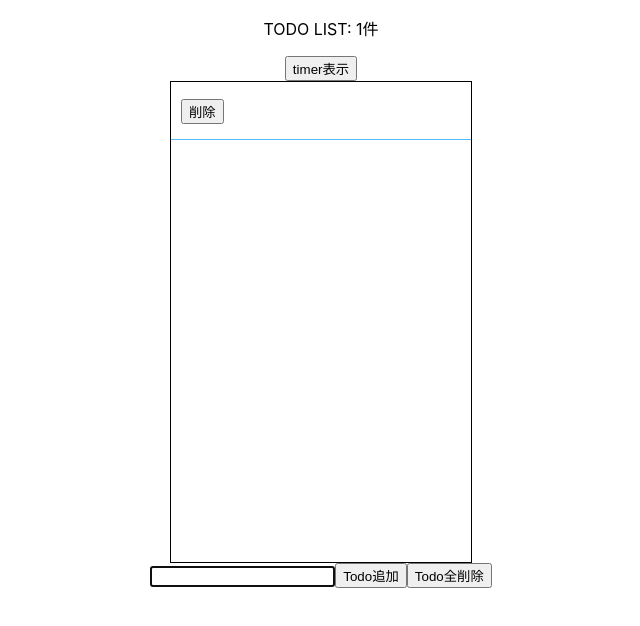
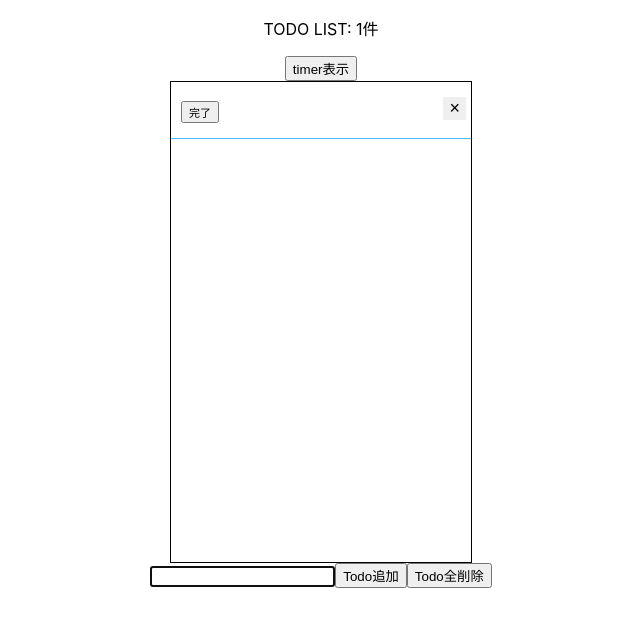
Before and after one commit to masaka-ghub/react-todo-ts, a React (Create React App) app: page / in a window 1280 px wide. Both pictures are taken after a click on the button "Todo追加". Shown: the top 626 px of the page, without its empty margins (319-959 px from the left). Built offline with nearby package versions, Linux system fonts and the light colour scheme.

Commit message:
10-2.完了ボタンを追加する

```diff
--- a/src/components/TodoItem.tsx
+++ b/src/components/TodoItem.tsx
@@ -1,19 +1,44 @@
 import React, { Dispatch } from "react";
-import { removeTodo, TodoActions } from "../reducers/TodoReducer";
+import { removeTodo, TodoActions, done } from "../reducers/TodoReducer";
 
 type TodoItemProps = {
   index: number;
+  isDone: boolean;
   value: string;
   dispatch: Dispatch<TodoActions>;
 };
 
-const TodoItem: React.FC<TodoItemProps> = ({ index, value, dispatch }) => {
+const TodoItem: React.FC<TodoItemProps> = ({
+  index,
+  isDone,
+  value,
+  dispatch,
+}) => {
+  console.log(`todoItem ${index} がレンダリングされました。`)
+
   return (
     <div className="todo-item">
-      <button type="button" className="remove-todo-item" onClick={() => dispatch(removeTodo(index))}>
-        削除
+      <div className="button-area" >
+      {!isDone && (
+        <button
+          type="button"
+          className="status-button-todo-item"
+          onClick={() => dispatch(done(index))}
+        >
+          完了
+        </button>
+      )}
+      </div>
+      <span style={isDone ? { textDecorationLine: "line-through" } : {}}>
+        {value}
+      </span>
+      <button
+        type="button"
+        className="remove-todo-item"
+        onClick={() => dispatch(removeTodo(index))}
+      >
+        ×
       </button>
-      {value}
     </div>
   );
 };
--- a/src/components/TodoList.tsx
+++ b/src/components/TodoList.tsx
@@ -25,7 +25,7 @@ const TodoList = () => {
   };
 
   const addTodo = () => {
-    dispatch(appendTodo(input));
+    dispatch(appendTodo({isDone: false, value: input}));
     inputRef.current?.focus()
   };
 
@@ -40,7 +40,7 @@ const TodoList = () => {
       {showTimer && <Timer />}
       <div className="list-container">
         {todoItems.map((item, i) => (
-          <TodoItem key={i} index={i} value={item} dispatch={dispatch} />
+          <TodoItem key={i} index={i} isDone={item.isDone} value={item.value} dispatch={dispatch} />
         ))}
       </div>
       <input ref={inputRef} type="text" value={input} onChange={handleInput} />
--- a/src/index.css
+++ b/src/index.css
@@ -1,13 +1,20 @@
 body {
   margin: 0;
-  font-family: -apple-system, BlinkMacSystemFont, "Segoe UI", "Roboto", "Oxygen", "Ubuntu", "Cantarell", "Fira Sans",
-    "Droid Sans", "Helvetica Neue", sans-serif;
+  font-family: -apple-system, BlinkMacSystemFont, "Segoe UI", "Roboto", "Oxygen",
+    "Ubuntu", "Cantarell", "Fira Sans", "Droid Sans", "Helvetica Neue",
+    sans-serif;
   -webkit-font-smoothing: antialiased;
   -moz-osx-font-smoothing: grayscale;
 }
 
 code {
-  font-family: source-code-pro, Menlo, Monaco, Consolas, "Courier New", monospace;
+  font-family: source-code-pro, Menlo, Monaco, Consolas, "Courier New",
+    monospace;
+}
+
+.wrapper {
+  width: 400px;
+  margin: auto;
 }
 
 .list-container {
@@ -16,7 +23,7 @@ code {
   margin: auto;
   border: solid 1px #000000;
   width: 300px;
-  height: 480px;
+  min-height: 480px;
   background-color: #fff;
 }
 
@@ -28,6 +35,22 @@ code {
   color: #2f4f4f;
 }
 
-.remove-todo-item {
+.button-area {
+  display: inline-block;
+  width: 55px;
+}
+
+.status-button-todo-item {
+  font-size: 11px;
   margin: 0px 5px;
 }
+
+.remove-todo-item {
+  float: right;
+  border: none;
+  font-size: 18px;
+}
+
+.todo-console > div {
+  margin: 5px auto;
+}
--- a/src/reducers/TodoReducer.ts
+++ b/src/reducers/TodoReducer.ts
@@ -1,5 +1,5 @@
-export const appendTodo = (value: string) => {
-  return { type: "APPEND_TODO" as const, value };
+export const appendTodo = (todo: { isDone: boolean, value: string }) => {
+  return { type: "APPEND_TODO" as const, todo };
 };
 
 export const updateMessage = (message: string) => {
@@ -14,8 +14,12 @@ export const removeTodo = (index: number) => {
   return { type: "REMOVE_TODO" as const, index };
 };
 
+export const done = (index: number) => {
+  return { type: "DONE_TODO" as const, index };
+};
+
 export type TodoState = {
-  todoItems: string[];
+  todoItems: { isDone: boolean, value: string }[];
   message: string;
 };
 
@@ -23,20 +27,26 @@ export type TodoActions =
   | ReturnType<typeof appendTodo>
   | ReturnType<typeof updateMessage>
   | ReturnType<typeof removeAllTodo>
-  | ReturnType<typeof removeTodo>;
+  | ReturnType<typeof removeTodo>
+  | ReturnType<typeof done>;
 
 const initialState: TodoState = { todoItems: [], message: "" };
 
 const todoReducer = (state: TodoState = initialState, action: TodoActions) => {
   switch (action.type) {
     case "APPEND_TODO":
-      return { ...state, todoItems: [...state.todoItems, action.value] };
+      return { ...state, todoItems: [...state.todoItems, action.todo] };
     case "UPDATE_MESSAGE":
       return { ...state, message: action.message };
     case "CLEAR_TODO":
       return { ...state, todoItems: [] };
     case "REMOVE_TODO":
       return { ...state, todoItems: state.todoItems.filter((_, i) => i !== action.index) };
+    case "DONE_TODO":
+      return { ...state, todoItems: state.todoItems.map((todo, i) => {
+        return i === action.index ? {isDone: true, value: todo.value}
+        : todo
+      })}
     default:
       const chk: never = action;
       return state;
```
